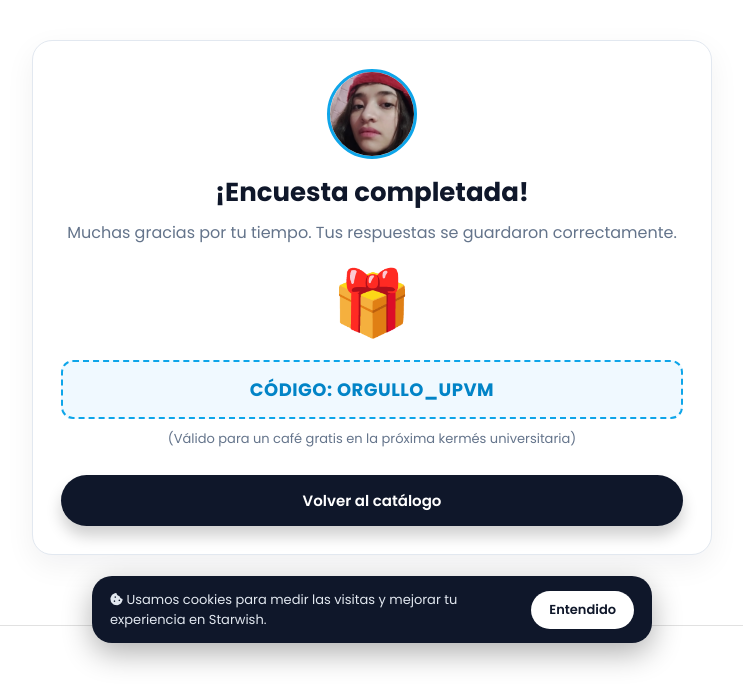
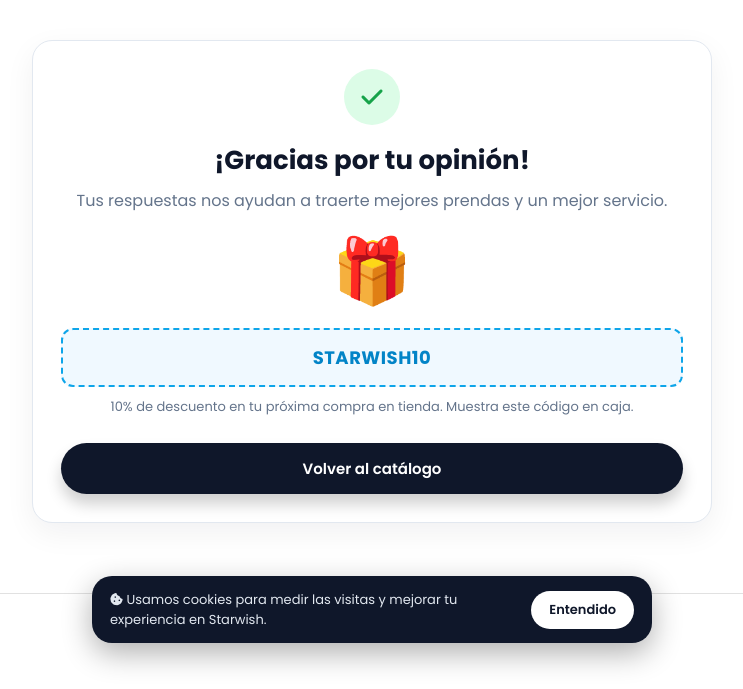
Before and after one commit to huertavicky607-sudo/Proyecto-Final-Flask, a Flask app: page /regalo in a window 1280 px wide. Shown: the part 141-830 px from the top of the page, without its empty margins (268-1011 px from the left). Run offline with Flask 3, Linux system fonts and the light colour scheme; the visitor is signed in with stand-in values (Sample User, id 1).

Commit message:
Update regalo.html with new thank you message

```diff
--- a/Mi_Proyecto/templates/regalo.html
+++ b/Mi_Proyecto/templates/regalo.html
@@ -4,14 +4,14 @@
 {% block content %}
 <main class="container page-main">
     <div class="panel panel-narrow" style="text-align: center;">
-        <img src="{{ url_for('static', filename='images/image1.jpeg') }}" alt="Mi foto" class="avatar-big">
-        <h2 style="color: #0f172a; font-size: 26px;">¡Encuesta completada!</h2>
-        <p style="color: #64748b; margin-top: 8px;">Muchas gracias por tu tiempo. Tus respuestas se guardaron correctamente.</p>
+        <div class="auth-icon" style="background: #dcfce7; color: #16a34a;"><i class="fa-solid fa-check"></i></div>
+        <h2 style="color: #0f172a; font-size: 26px;">¡Gracias por tu opinión!</h2>
+        <p style="color: #64748b; margin-top: 8px;">Tus respuestas nos ayudan a traerte mejores prendas y un mejor servicio.</p>
 
         <div class="gift-box">🎁</div>
 
-        <div class="coupon">CÓDIGO: ORGULLO_UPVM</div>
-        <p style="font-size: 13px; color: #64748b; margin: 10px 0 26px;">(Válido para un café gratis en la próxima kermés universitaria)</p>
+        <div class="coupon">STARWISH10</div>
+        <p style="font-size: 13px; color: #64748b; margin: 10px 0 26px;">10% de descuento en tu próxima compra en tienda. Muestra este código en caja.</p>
 
         <a href="{{ url_for('menu') }}" class="btn-primary-pill">Volver al catálogo</a>
     </div>
```
